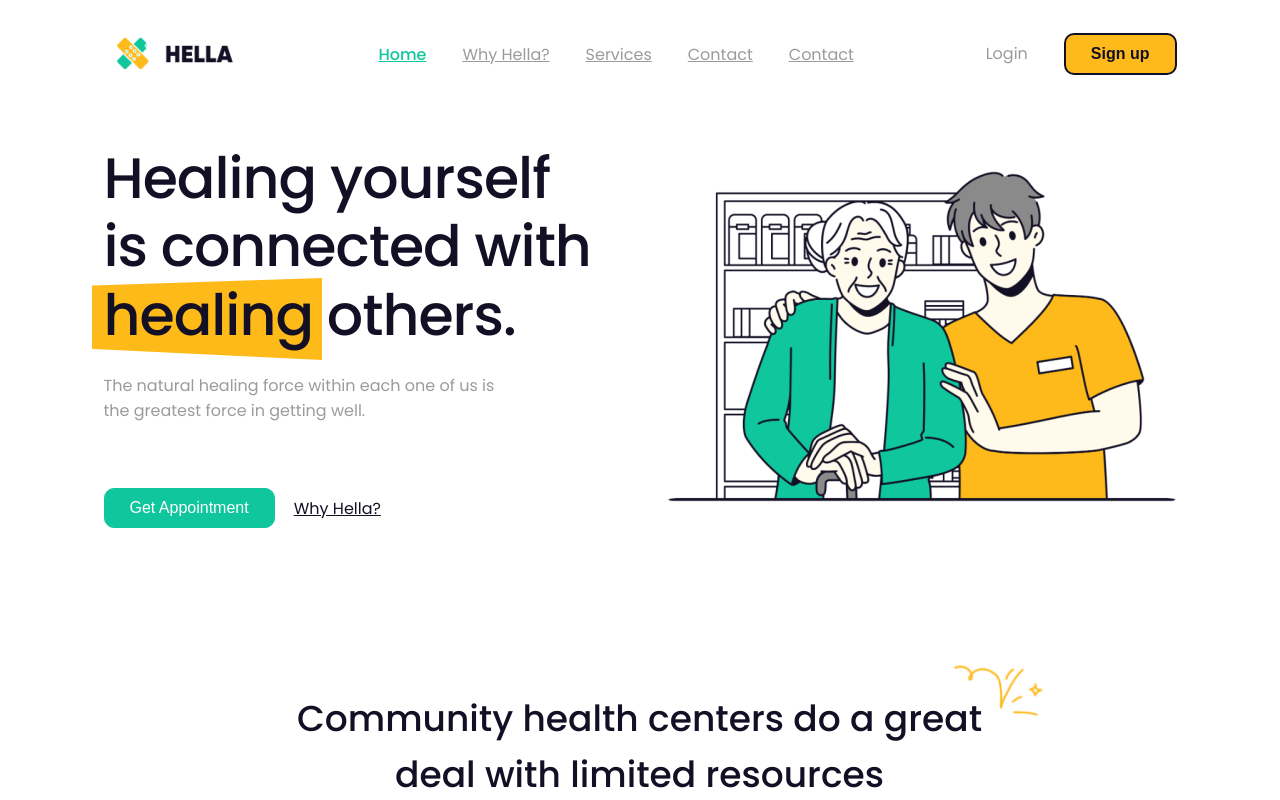
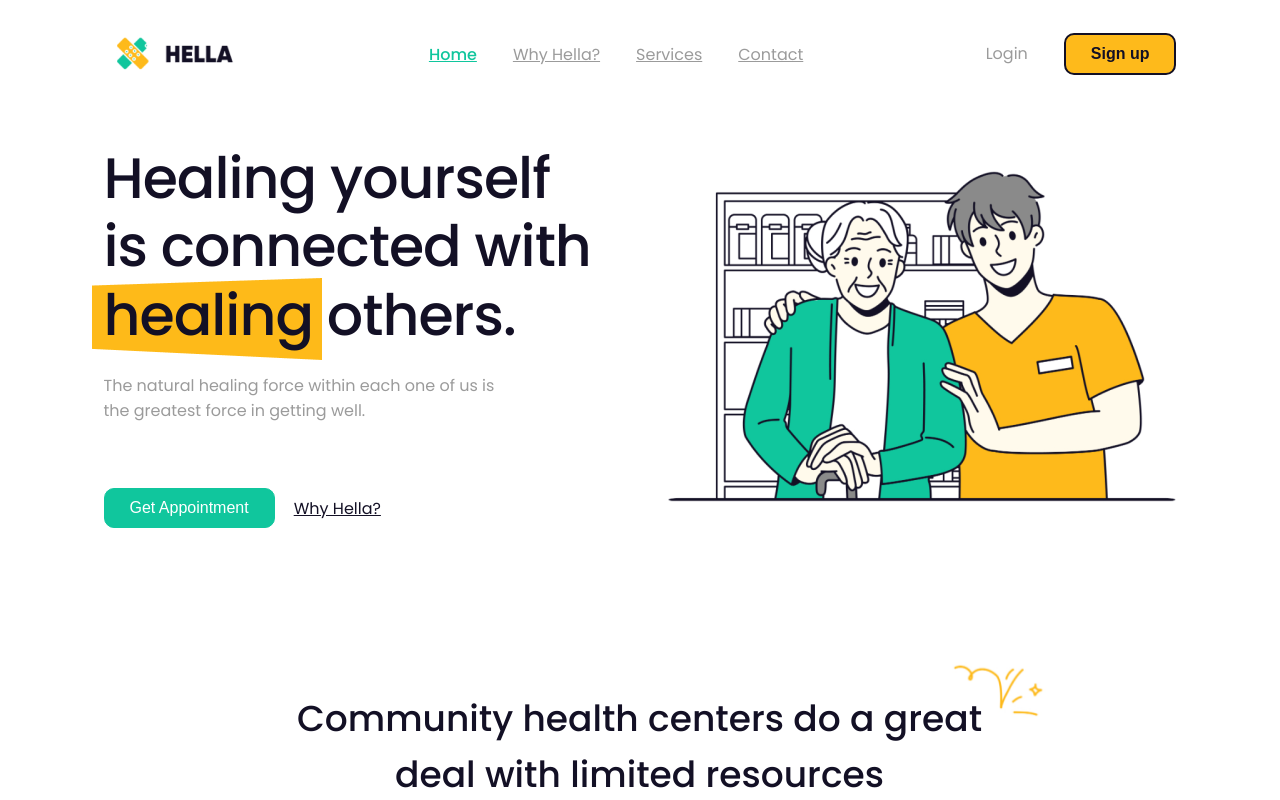
Before and after one commit to victorgodoi/react-sass-single-app, a React (Create React App) app: page / in a window 1280 px wide. Shown: the top 800 px of the page. Built offline with nearby package versions, Linux system fonts and the light colour scheme.

Commit message:
excluiu linha duplicada

```diff
--- a/src/App.js
+++ b/src/App.js
@@ -26,7 +26,6 @@ function App() {
               <li className='selecionado'> <a href='#'>Home</a></li>
               <li> <a href='#box2'>Why Hella?</a></li>
               <li> <a href='#box3'>Services</a></li>
-              <li> <a href='#box4'>Contact</a></li>
               <li> <a href='#box4'>Contact</a></li>
             </ul>
           </nav>
```
